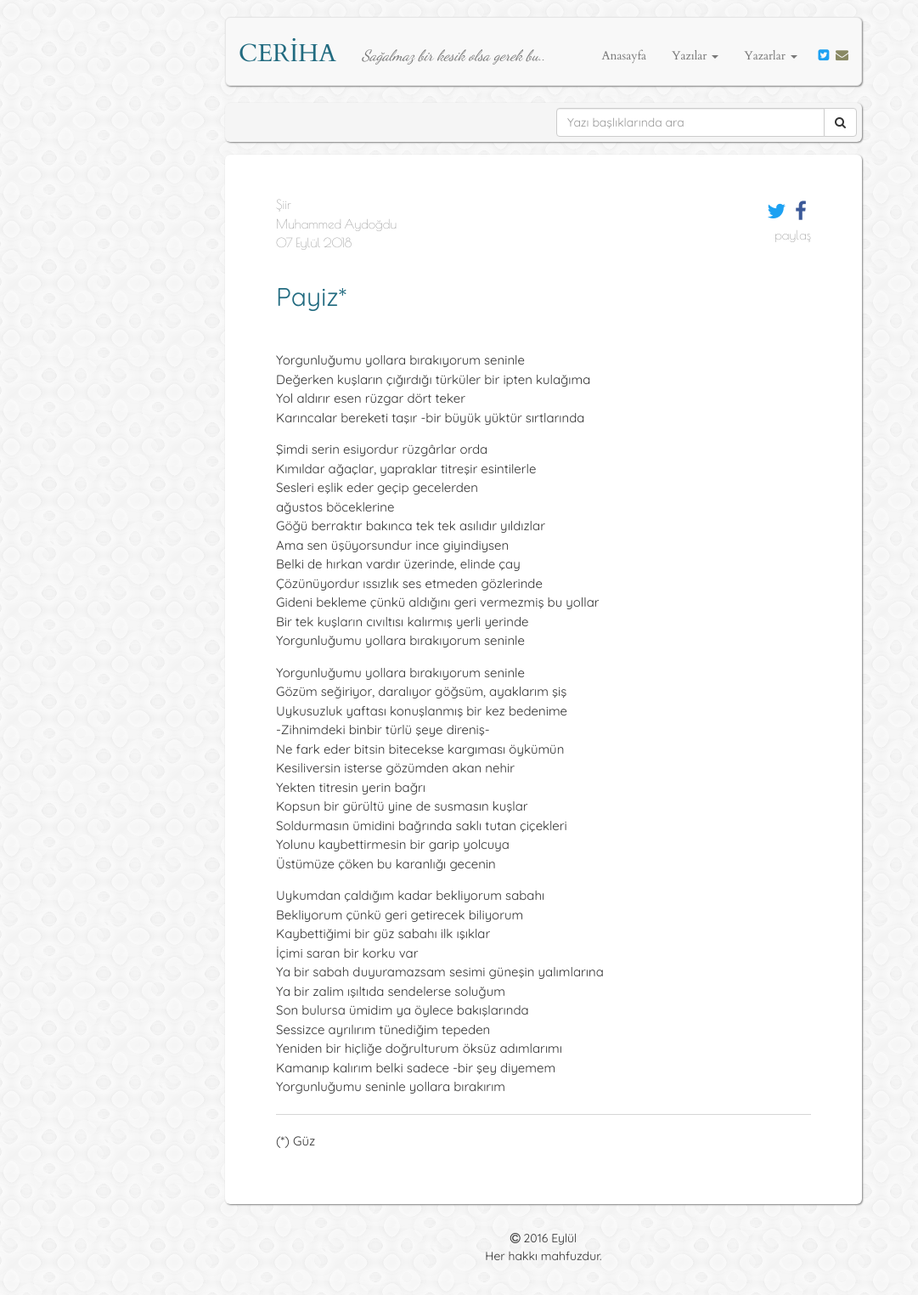
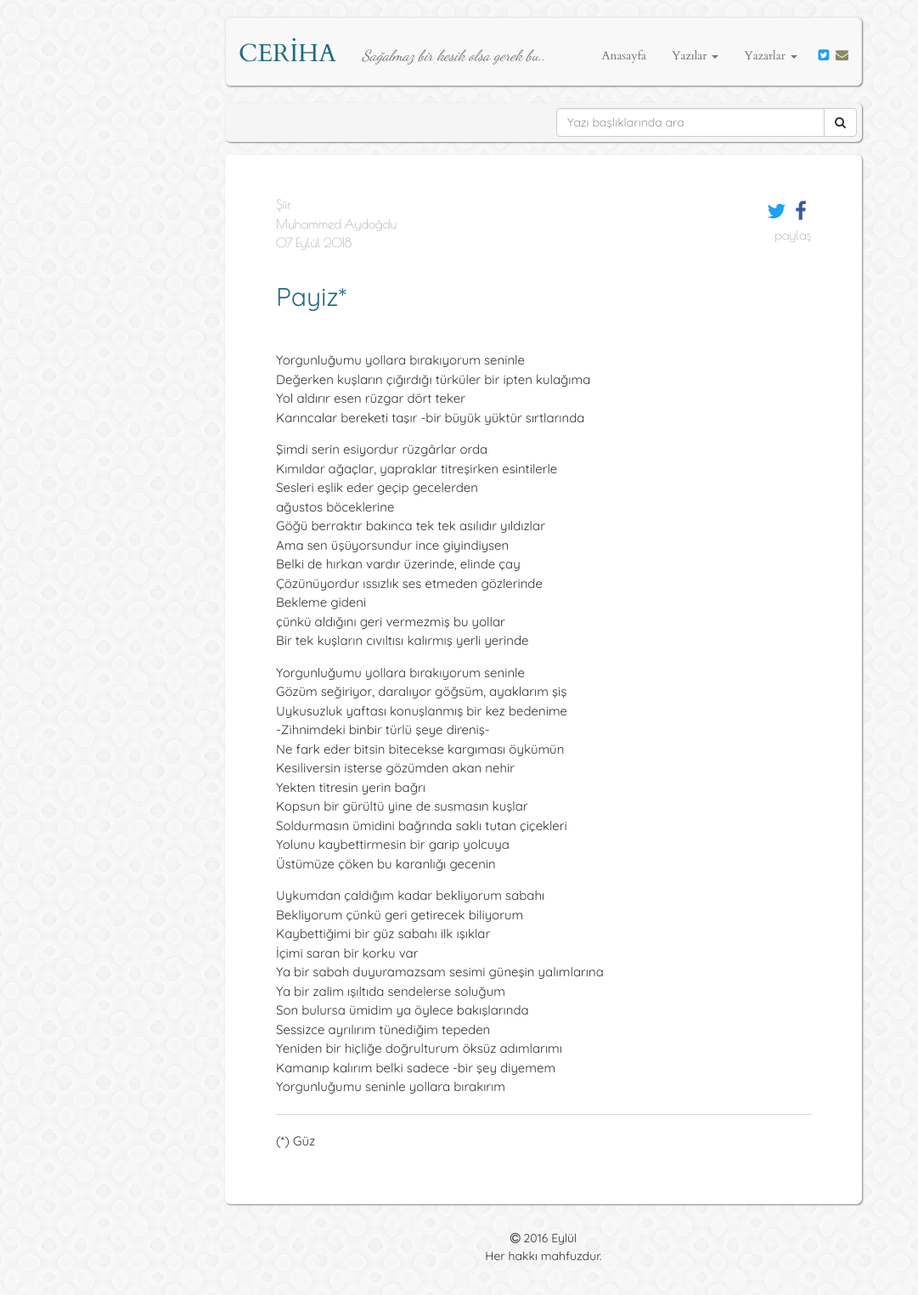
Before and after one commit to muhammedaydogdu/muhammedaydogdu.github.io, a Jekyll site: the page built from _posts/2018-09-07-payiz.md, in a window 1280 px wide. Shown: the whole page at 85% size, without its empty margins (0-1081 px from the left). Built offline with Jekyll 4.4.1, drawn with Linux system fonts in a browser that asks for light colours; some web fonts are replaced.

Commit message:
Update 2018-09-07-payiz.md

```diff
--- a/_posts/2018-09-07-payiz.md
+++ b/_posts/2018-09-07-payiz.md
@@ -15,16 +15,16 @@ Yol aldırır esen rüzgar dört teker
 Karıncalar bereketi taşır -bir büyük yüktür sırtlarında
 
 Şimdi serin esiyordur rüzgârlar orda
-Kımıldar ağaçlar, yapraklar titreşir esintilerle
+Kımıldar ağaçlar, yapraklar titreşirken esintilerle
 Sesleri eşlik eder geçip gecelerden
 ağustos böceklerine
 Göğü berraktır bakınca tek tek asılıdır yıldızlar
 Ama sen üşüyorsundur ince giyindiysen
 Belki de hırkan vardır üzerinde, elinde çay
 Çözünüyordur ıssızlık ses etmeden gözlerinde
-Gideni bekleme çünkü aldığını geri vermezmiş bu yollar
+Bekleme gideni
+çünkü aldığını geri vermezmiş bu yollar
 Bir tek kuşların cıvıltısı kalırmış yerli yerinde
-Yorgunluğumu yollara bırakıyorum seninle
 
 Yorgunluğumu yollara bırakıyorum seninle
 Gözüm seğiriyor, daralıyor göğsüm, ayaklarım şiş
```
